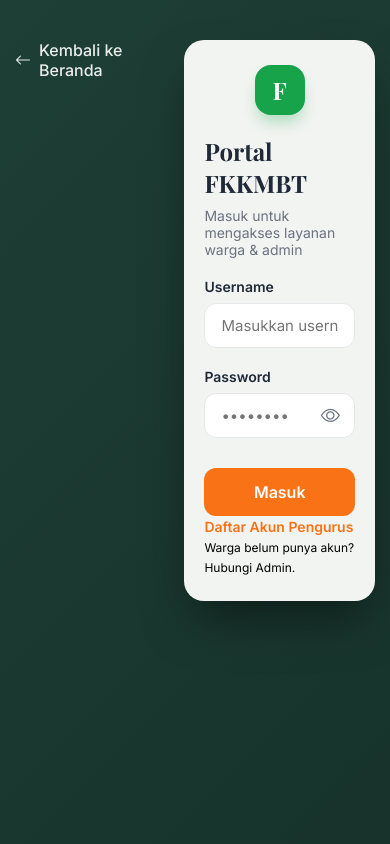
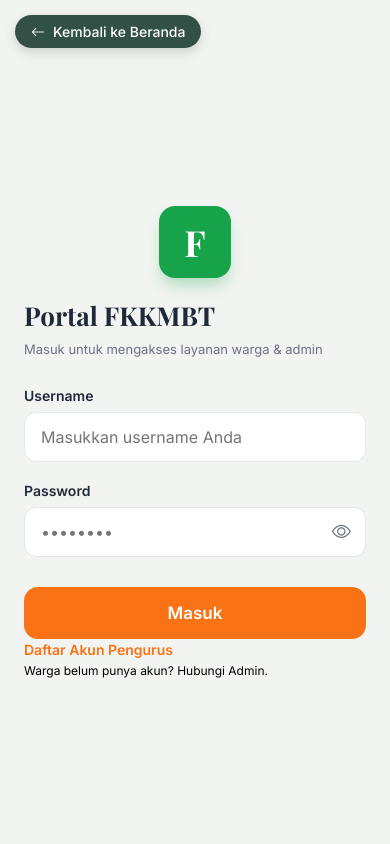
Before and after one commit to FikriBintangx/FKKMBT, a CodeIgniter app: page /fkkmbt/auth/login in a window 390 px wide. Run offline with CodeIgniter, Linux system fonts and the light colour scheme.

Commit message:
Redesign: Mobile login page for better UX - fullscreen card, improved spacing

```diff
--- a/application/views/auth/login.php
+++ b/application/views/auth/login.php
@@ -181,28 +181,63 @@
         }
         .toggle-password:hover { color: var(--text-main); }
 
-        /* Mobile Responsiveness */
+        /* Mobile Responsiveness - Redesigned */
         @media (max-width: 576px) {
             body {
-                padding: 15px;
-                align-items: flex-start; /* Allow scrolling more easily if needed */
-                padding-top: 40px;
+                padding: 0;
+                align-items: stretch;
+                background: var(--card-color); /* Full screen card color on mobile */
             }
+
+            .back-link {
+                position: fixed;
+                top: 15px;
+                left: 15px;
+                background: rgba(30, 63, 53, 0.9);
+                padding: 8px 16px;
+                border-radius: 50px;
+                z-index: 10;
+                color: white !important;
+                font-size: 14px;
+                box-shadow: 0 4px 12px rgba(0,0,0,0.15);
+            }
+            .back-link:hover { background: rgba(30, 63, 53, 1); }
+
             .portal-card {
-                padding: 25px 20px;
-                border-radius: 20px;
+                max-width: 100%;
+                padding: 80px 24px 40px; /* More top padding for back button */
+                border-radius: 0; /* Full screen on mobile */
+                box-shadow: none;
+                min-height: 100vh;
+                display: flex;
+                flex-direction: column;
+                justify-content: center;
             }
-            .back-link {
-                position: relative;
-                top: auto; left: auto;
-                width: 100%;
-                justify-content: center;
-                margin-bottom: 20px;
-                color: rgba(255,255,255,0.9);
+
+            .logo-box {
+                width: 72px;
+                height: 72px;
+                font-size: 36px;
             }
-            .portal-header { margin-bottom: 20px; }
-            .logo-box { width: 50px; height: 50px; font-size: 24px; }
-            .portal-title { font-size: 24px; }
+
+            .portal-title {
+                font-size: 26px;
+            }
+
+            .portal-subtitle {
+                font-size: 13px;
+            }
+
+            .form-input {
+                padding: 14px 16px;
+                font-size: 16px; /* Prevent iOS zoom */
+            }
+
+            .btn-submit {
+                padding: 16px;
+                font-size: 17px;
+                border-radius: 14px;
+            }
         }
     </style>
 </head>
```
